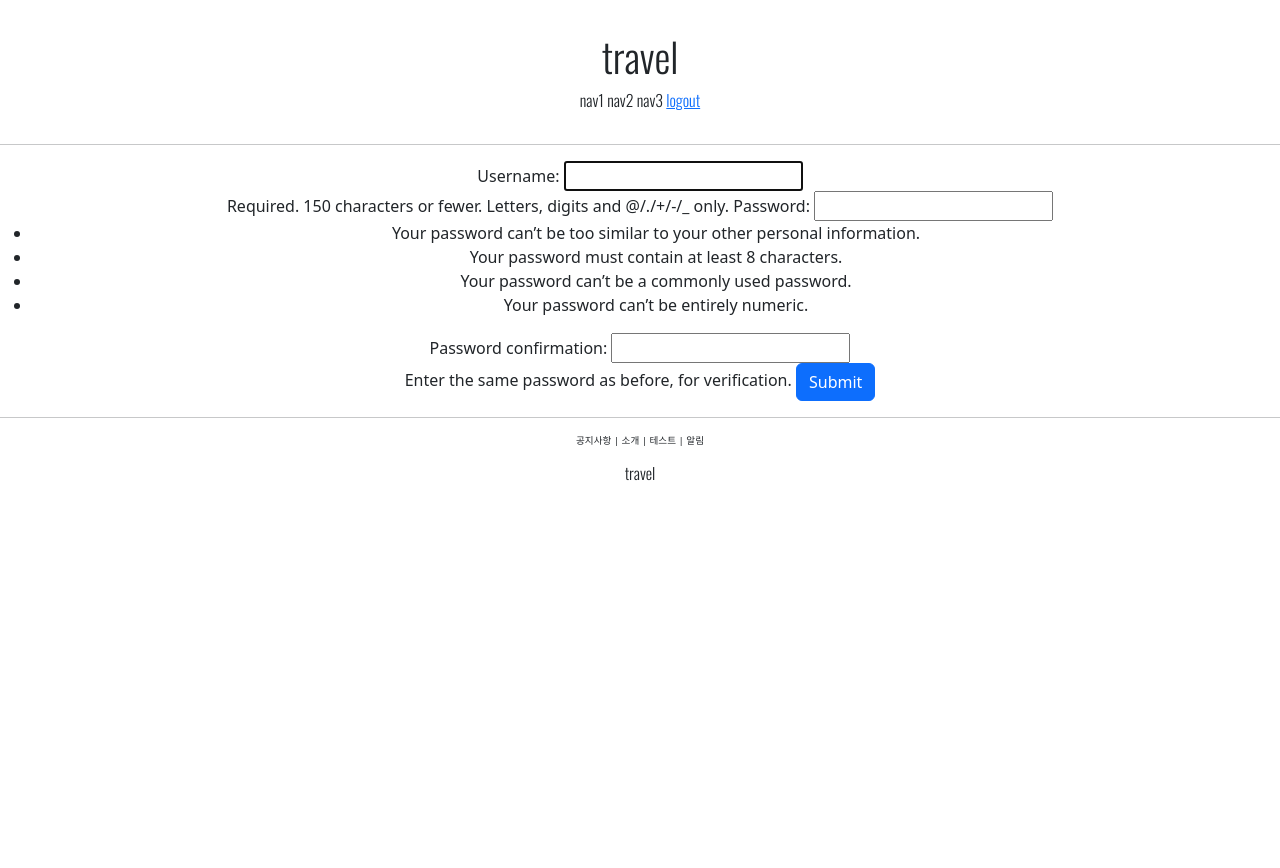
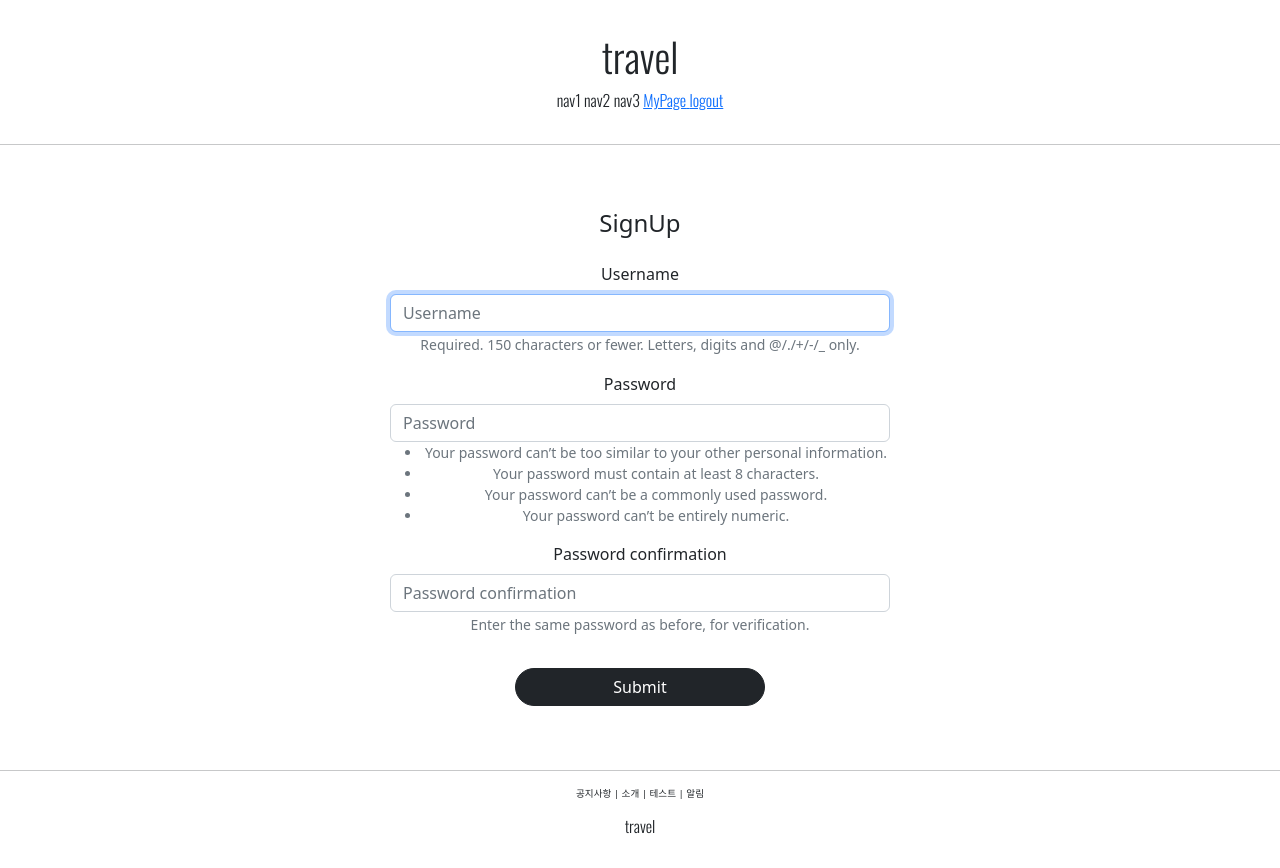
Before and after one commit to gmlwo2232/Django, a Django app: page /account/create/ in a window 1280 px wide. Before the commit the page ends 481 px from the top, so only its background shows below. Run offline with Django 4.2, Linux system fonts and the light colour scheme; a user stored in the database is signed in; some libraries are stand-ins or nearby versions.

Commit message:
course 24

```diff
--- a/accountapp/templates/accountapp/create.html
+++ b/accountapp/templates/accountapp/create.html
@@ -1,11 +1,15 @@
 {% extends 'base.html' %}
+{% load bootstrap4 %}
 {% block content %}
 
-<div style="text-align: center">
+<div style="text-align: center; max-width: 500px; margin: 4rem auto">
+  <div class="mb-4">
+    <h4>SignUp</h4>
+  </div>
   <form action="{% url 'accountapp:create'%}" method="post">
     {% csrf_token %}
-    {{ form }}
-    <input type="submit" class="btn btn-primary">
+    {% bootstrap_form form %}
+    <input type="submit" class="btn btn-dark rounded-pill col-6 mt-3">
   </form>
 </div>
 
--- a/accountapp/urls.py
+++ b/accountapp/urls.py
@@ -7,7 +7,10 @@ app_name = "accountapp"
 
 urlpatterns = [
     path('hello_world/', hello_world, name='hello_world'),
+
     path('login/', LoginView.as_view(template_name='accountapp/login.html'), name='login'),
     path('logout/', LogoutView.as_view(), name='logout'),
+
     path('create/', AccountCreateView.as_view(), name='create'),
+    path('detail/<int:pk>', AccountCreateView.as_view(), name='detail'),
 ]
--- a/accountapp/views.py
+++ b/accountapp/views.py
@@ -3,7 +3,7 @@ from django.contrib.auth.models import User
 from django.http import HttpResponse, HttpResponseRedirect
 from django.shortcuts import render
 from django.urls import reverse, reverse_lazy
-from django.views.generic import CreateView
+from django.views.generic import CreateView, DetailView
 
 from accountapp.models import HelloWorld
 
@@ -27,3 +27,8 @@ class AccountCreateView(CreateView):
     form_class = UserCreationForm
     success_url = reverse_lazy('accountapp:hello_world')
     template_name = 'accountapp/create.html'
+
+class AccountDetailView(DetailView):
+    model = User
+    context_object_name = 'target_user'
+    template_name = 'accountapp/detail.html'
--- a/templates/header.html
+++ b/templates/header.html
@@ -11,6 +11,9 @@
         <span>login</span>
         </a>
         {% else %}
+        <a href="{% url 'accountapp:detail' pk=user.pk %}">
+        <span>MyPage</span>
+        </a>
         <a href="{% url 'accountapp:logout' %}?next={{ request.path }}">
         <span>logout</span>
         </a>
--- a/travel/settings.py
+++ b/travel/settings.py
@@ -50,6 +50,7 @@ INSTALLED_APPS = [
     'django.contrib.sessions',
     'django.contrib.messages',
     'django.contrib.staticfiles',
+    'bootstrap4',
     'accountapp',
 ]
 
```
Also changed, not shown: accountapp/templates/accountapp/detail.html (added, +16 -0 lines), accountapp/templates/accountapp/login.html (+4 -3 lines), db.sqlite3.
